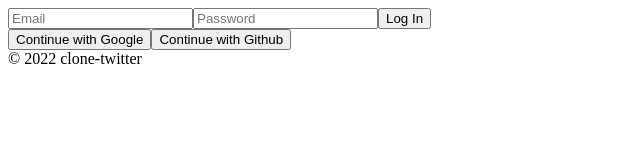
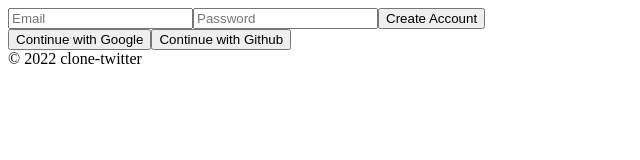
Before and after one commit to ezsimple/clone-twitter, a React (Create React App) app: page /#/ in a window 1280 px wide. Shown: the top 160 px of the page, without its empty margins (0-640 px from the left). Built offline with nearby package versions, Linux system fonts and the light colour scheme; no server answers.

Commit message:
success login

```diff
--- a/src/components/App.js
+++ b/src/components/App.js
@@ -1,15 +1,22 @@
-import React, { useState } from 'react';
-import AppRouter from 'components/Route';
-import { authService } from 'fbase';
+import React, { useEffect, useState } from "react";
+import AppRouter from "components/Route";
+import { authService } from "fbase";
 
-function App() {
-  const [isLoggedIn, setIsLoggedIn] = useState(authService.currentUser);
+const App = () => {
+  const [init, setInit] = useState(false);
+  const [isLoggedIn, setIsLoggedIn] = useState(false);
+  useEffect(() => {
+    authService.onAuthStateChanged((user) => {
+      setIsLoggedIn(user ? true : false);
+      setInit(true);
+    });
+  }, []);
   return (
     <>
-      <AppRouter isLoggedIn={isLoggedIn}></AppRouter>
+      {init ? <AppRouter isLoggedIn={isLoggedIn} /> : "Initializing ..."}
       <footer>&copy; {new Date().getFullYear()} clone-twitter</footer>
     </>
   );
-}
+};
 
 export default App;
--- a/src/components/Route.js
+++ b/src/components/Route.js
@@ -1,22 +1,24 @@
-import React from 'react';
-import { HashRouter as Router, Route, Switch } from 'react-router-dom';
-import Auth from 'routes/Auth';
-import Home from 'routes/Home';
+import React from "react";
+import { HashRouter as Router, Route, Switch } from "react-router-dom";
+import Auth from "routes/Auth";
+import Home from "routes/Home";
 
-const AppRouter = ({ isLoggined }) => {
+const AppRouter = ({ isLoggedIn }) => {
   return (
     <Router>
       <Switch>
-        {isLoggined ? (
+        {isLoggedIn ? (
           <>
             <Route exact path="/">
               <Home />
             </Route>
           </>
         ) : (
-          <Route exact path="/">
-            <Auth />
-          </Route>
+          <>
+            <Route exact path="/">
+              <Auth />
+            </Route>
+          </>
         )}
       </Switch>
     </Router>
--- a/src/routes/Auth.js
+++ b/src/routes/Auth.js
@@ -1,22 +1,40 @@
-import React, { useState } from 'react';
+import { authService } from "fbase";
+import React, { useState } from "react";
 
 const Auth = () => {
-  const [email, setEmail] = useState('');
-  const [password, setPassword] = useState('');
+  const [email, setEmail] = useState("");
+  const [password, setPassword] = useState("");
+  // eslint-disable-next-line
+  const [newAccount, setNewAccount] = useState(true);
   const onChange = (event) => {
     const {
       target: { name, value },
     } = event;
-    if (name === 'email') {
+    if (name === "email") {
       setEmail(value);
     }
-    if (name === 'password') {
+    if (name === "password") {
       setPassword(value);
     }
   };
 
-  const onSubmit = (event) => {
+  const onSubmit = async (event) => {
     event.preventDefault();
+    try {
+      let data;
+      if (newAccount) {
+        data = await authService.createUserWithEmailAndPassword(
+          email,
+          password
+        );
+        console.log(data);
+      }
+      data = await authService.signInWithEmailAndPassword(email, password);
+      console.log(data);
+    } catch (error) {
+      const { code, message } = error;
+      console.log(code, message);
+    }
   };
 
   return (
@@ -38,7 +56,7 @@ const Auth = () => {
           value={password}
           onChange={onChange}
         />
-        <input type="submit" value="Log In" />
+        <input type="submit" value={newAccount ? "Create Account" : "Log In"} />
       </form>
       <div>
         <button>Continue with Google</button>
--- /dev/null
+++ b/src/routes/EditProfile.js
@@ -0,0 +1,3 @@
+import React from 'react';
+
+export default () => <span>Edit Profile</span>
--- /dev/null
+++ b/src/routes/Profile.js
@@ -0,0 +1,3 @@
+import React from 'react'
+
+export default () => <span>Profile</span>;
```
